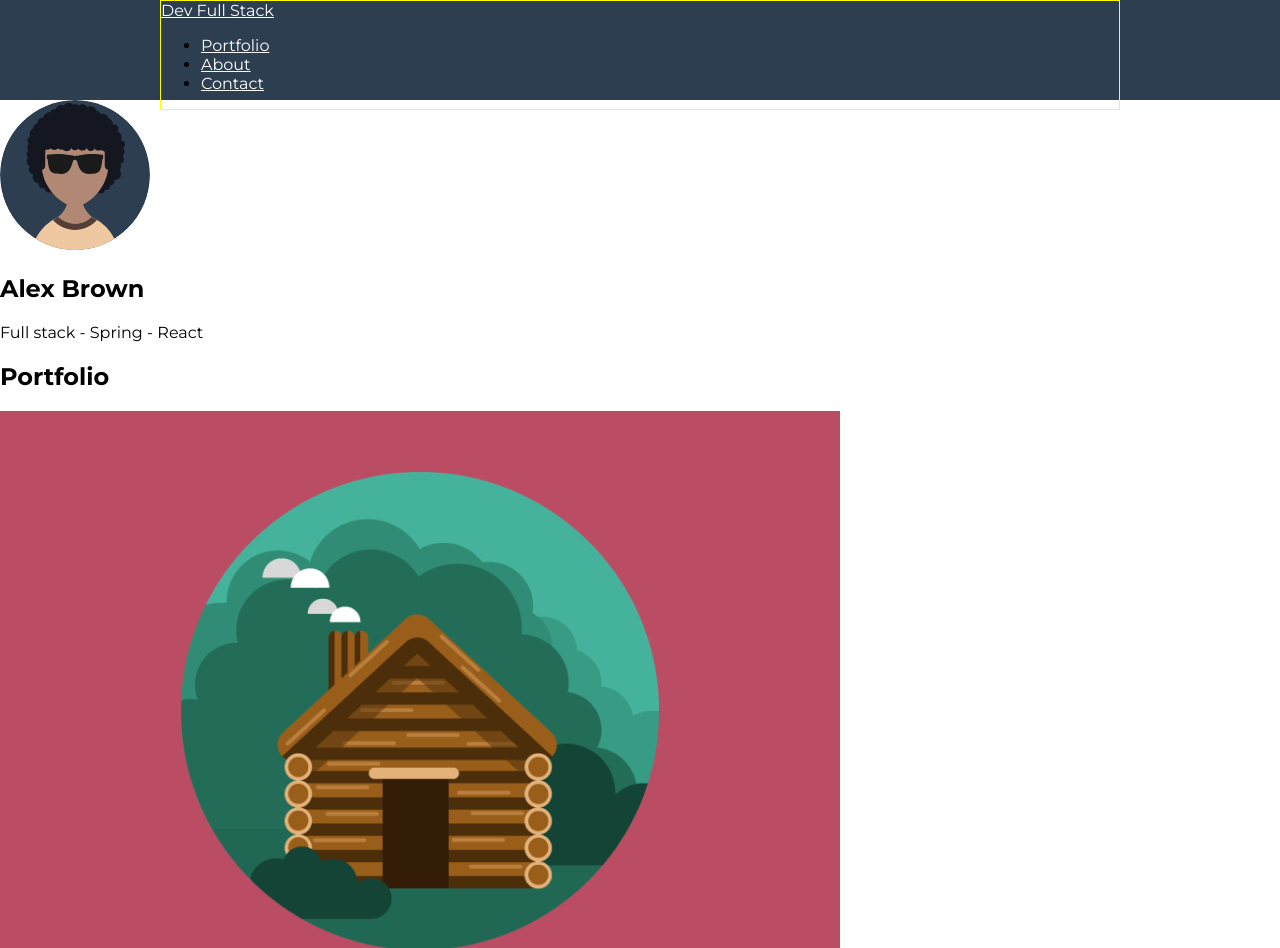
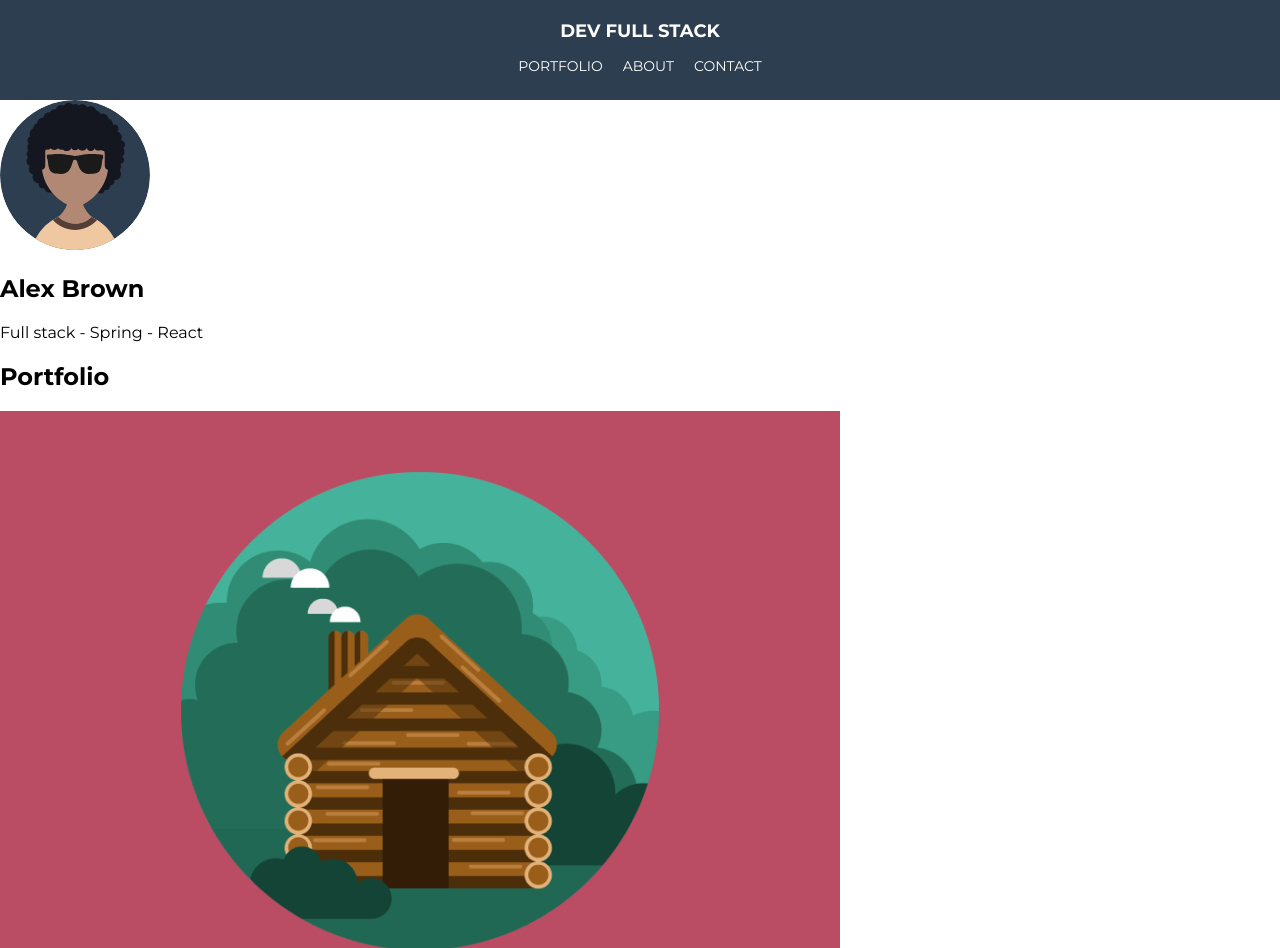
Before and after one commit to cauerg44/profile-html-css, a plain HTML site: page index.html in a window 1280 px wide. Shown: the top 948 px of the page. Drawn offline with Linux system fonts and the light colour scheme.

Commit message:
Styling nav bar 2/2

```diff
--- a/css/styles.css
+++ b/css/styles.css
@@ -6,22 +6,45 @@ html,
 body {
   padding: 0;
   margin: 0;
-  font-family: 'Montserrat', sans-serif;
+  font-family: "Montserrat", sans-serif;
 }
 
 .nav-container {
   background-color: #2c3e50;
   height: 100px;
   width: 100%;
+  padding: 20px;
 }
 
 .nav-main {
   width: 100%;
   max-width: 960px;
   margin: 0 auto;
-  border: 1px solid yellow;
+  display: flex;
+  flex-direction: column;
+  align-items: center;
 }
 
 .nav-main a {
   color: #fff;
+  text-transform: uppercase;
+  text-decoration: none;
 }
+
+.menu-items {
+  display: flex;
+  list-style-type: none;
+  margin: 0;
+  padding: 0;
+}
+
+.menu-items li {
+  margin: 10px;
+  font-size: 14px;
+}
+
+.nav-brand {
+  font-size: 18px;
+  font-weight: 700;
+  margin-bottom: 5px;
+}
--- a/index.html
+++ b/index.html
@@ -17,8 +17,8 @@
   <body>
     <header class="nav-container">
       <nav class="nav-main">
-        <a href="#">Dev Full Stack</a>
-        <ul>
+        <a class="nav-brand" href="#">Dev Full Stack</a>
+        <ul class="menu-items">
           <li><a href="#portfolio">Portfolio</a></li>
           <li><a href="#">About</a></li>
           <li>
```
